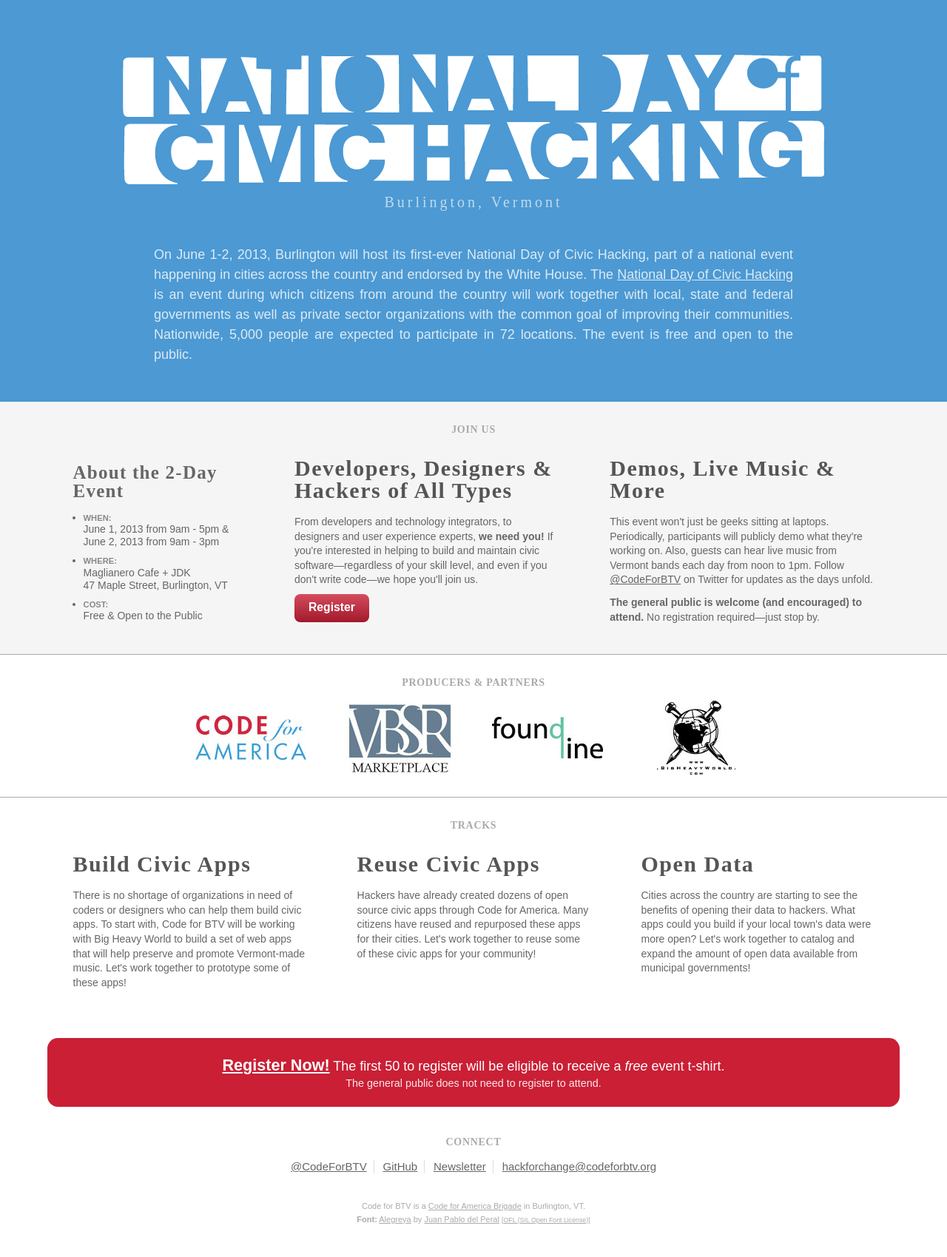
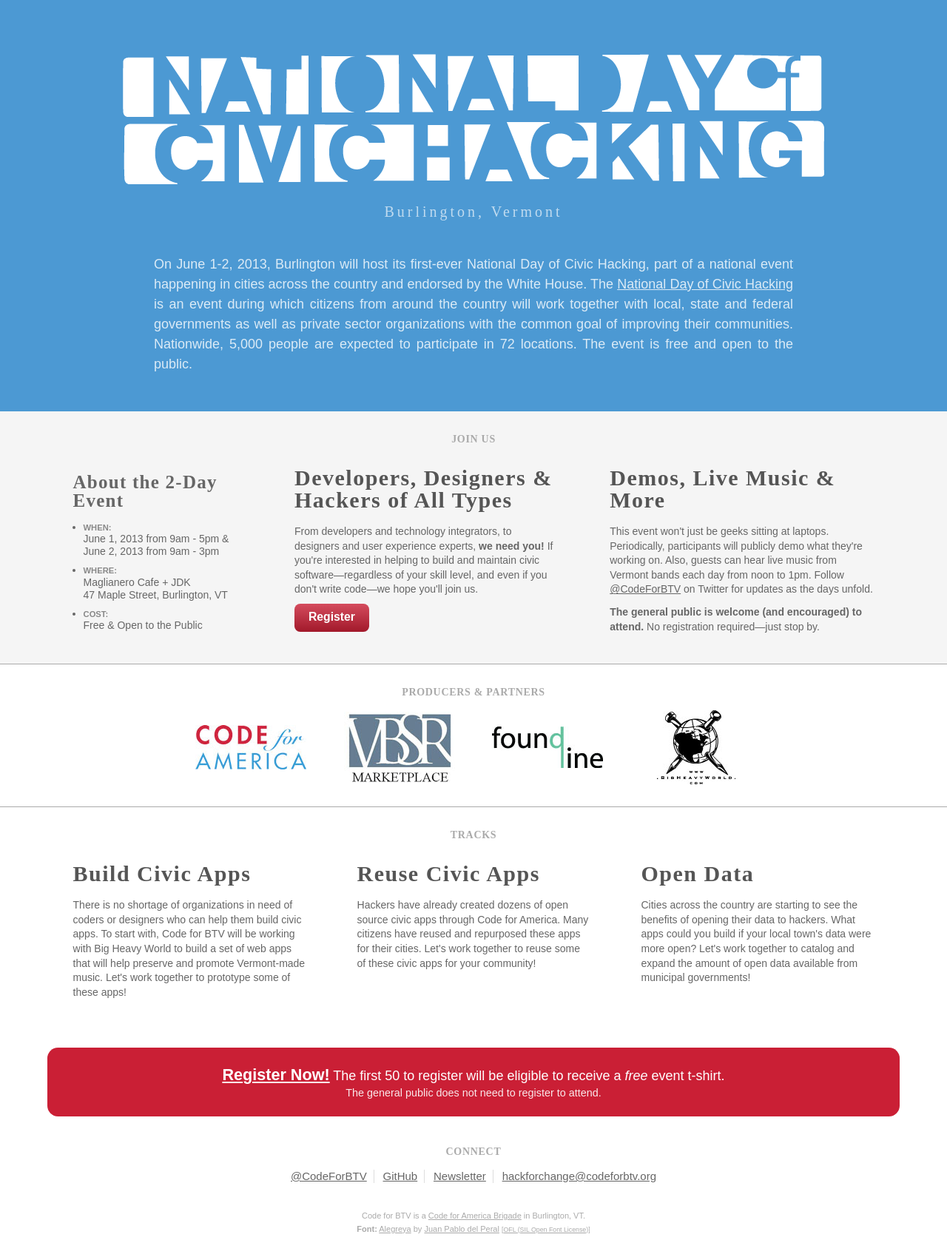
Before and after one commit to tedholtz/codeforbtv.github.com, a Jekyll site: the page built from index.html, in a window 1280 px wide. Shown: the whole page at 74% size. Built offline with Jekyll 4.4.1, drawn with Linux system fonts in a browser that asks for light colours; some web fonts are replaced.

Commit message:
Update National Day of Civic Hacking logo implementation.

```diff
--- a/css/content.css
+++ b/css/content.css
@@ -126,12 +126,11 @@
 body > header#overview a:focus {
     color: rgba(255, 255, 255, 0.9);
 }
-body > header#overview h1 .logo {
-    width: 950px;
-    height: 176px;
+body > header#overview h1 img.national-day-of-civic-hacking-logo {
+    max-width: 100%;
+    height: auto;
     margin-left: auto;
     margin-right: auto;
-    background-image: url(/media/National-Day-of-Civic-Hacking-950x176.png);
 }
 body > header#overview h1 small {
     display: block;
--- a/index.html
+++ b/index.html
@@ -3,7 +3,7 @@
 title: National Day of Civic Hacking in Burlington, Vermont | Code for BTV
 ---
 <header id="overview">
-    <h1><span class="logo">National Day of Civic Hacking</span> <small>Burlington, Vermont</small></h1>
+    <h1><img src="/media/National-Day-of-Civic-Hacking-950x176.png" width="950" height="176" alt="National Day of Civic Hacking" class="national-day-of-civic-hacking-logo" /><small>Burlington, Vermont</small></h1>
     <p>On June 1-2, 2013, Burlington will host its first-ever National Day of Civic Hacking, part of a national event happening in cities across the country and endorsed by the White House. The <a href="http://hackforchange.org/">National Day of Civic Hacking</a> is an event during which citizens from around the country will work together with local, state and federal governments as well as private sector organizations with the common goal of improving their communities. Nationwide, 5,000 people are expected to participate in 72 locations. The event is free and open to the public.</p>
 </header>
 <section id="participate">
```
